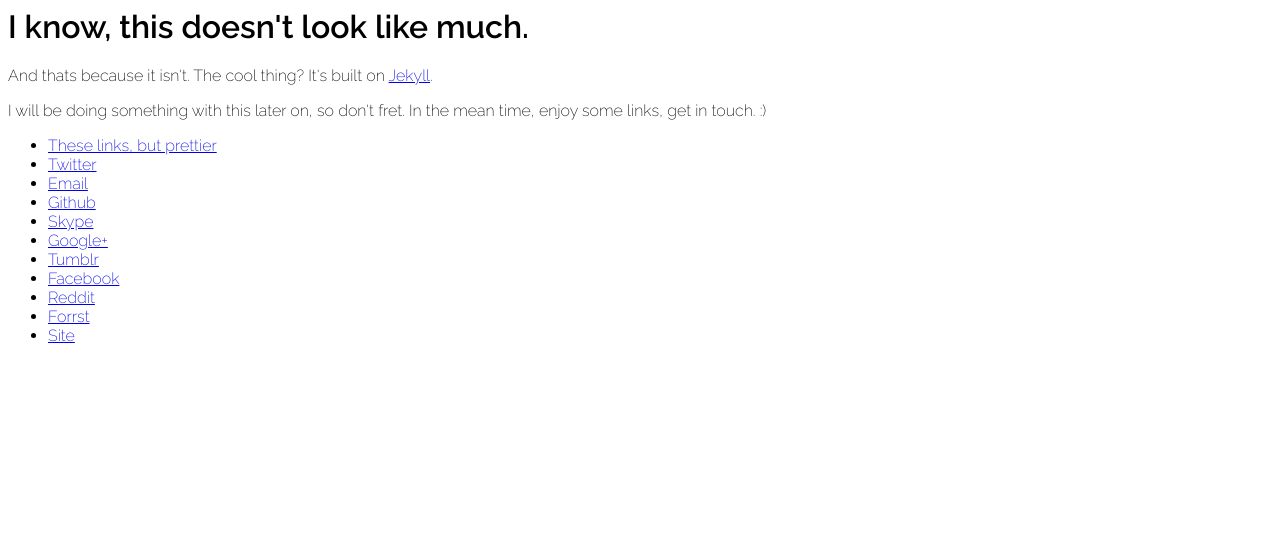
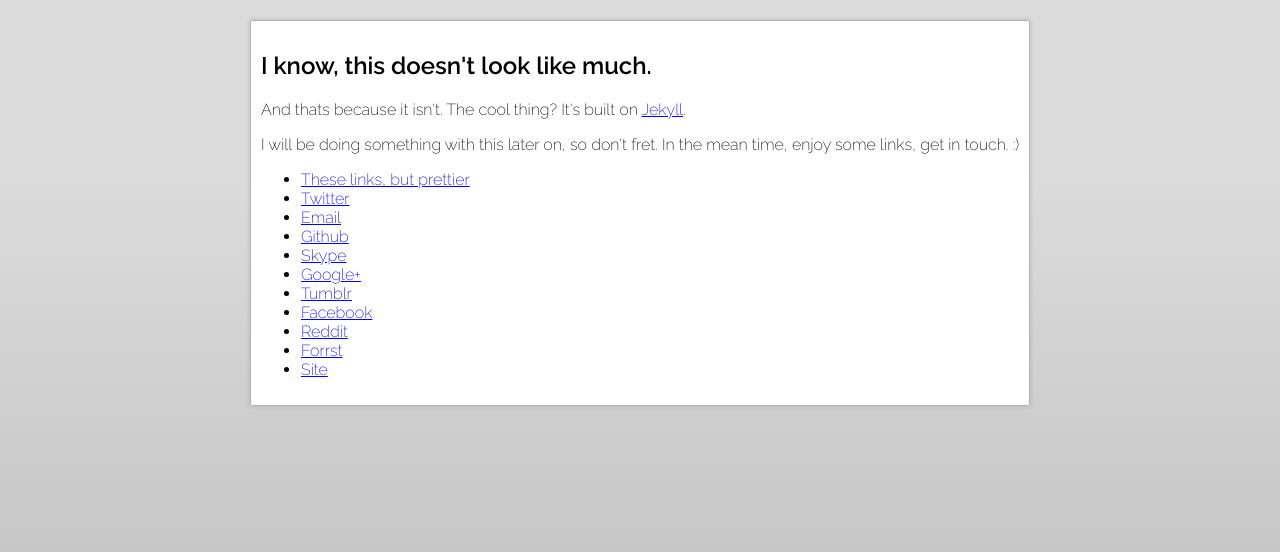
Before and after one commit to JoeKendall/joekendall.co.uk, a Jekyll site: the page built from index.html, in a window 1280 px wide. Shown: the top 552 px of the page. Built offline with Jekyll 4.4.1, drawn with Linux system fonts in a browser that asks for light colours.

Commit message:
proper styling

```diff
--- a/_layouts/default.html
+++ b/_layouts/default.html
@@ -1,14 +1,12 @@
 <html>
 	<head>
 		<title>Joe Kendall</title>
+      	<link rel="stylesheet" href="/css/style.css" />
 		<link href='http://fonts.googleapis.com/css?family=Raleway:200,600' rel='stylesheet' type='text/css'>
-		<style type="text/css">
-			body {font-family: 'Raleway', Helvetica, Arial, sans-serif; font-weight: 200;}
-			h1 {font-family: 'Raleway', Helvetica, Arial, sans-serif; font-weight: 600;}
-
-		</style>
 	</head>
 	<body>
+		<section class="animated wobble">
 		 {{ content }}
+		</section>
 	</body>
 </html>
--- /dev/null
+++ b/css/style.css
@@ -0,0 +1,114 @@
+body {
+    font-family: 'Raleway', Helvetica, Arial, sans-serif; font-weight: 200;
+    background-image: linear-gradient(bottom, rgb(189,189,189) 18%, rgb(219,219,219) 80%);
+    background-image: -o-linear-gradient(bottom, rgb(189,189,189) 18%, rgb(219,219,219) 80%);
+    background-image: -moz-linear-gradient(bottom, rgb(189,189,189) 18%, rgb(219,219,219) 80%);
+    background-image: -webkit-linear-gradient(bottom, rgb(189,189,189) 18%, rgb(219,219,219) 80%);
+    background-image: -ms-linear-gradient(bottom, rgb(189,189,189) 18%, rgb(219,219,219) 80%);
+
+    background-image: -webkit-gradient(
+      linear,
+      left bottom,
+      left top,
+      color-stop(0.18, rgb(189,189,189)),
+      color-stop(0.8, rgb(219,219,219))
+    );
+}
+h1 {font-family: 'Raleway', Helvetica, Arial, sans-serif; font-weight: 600;}
+
+section {
+  width: 60%;
+  margin: 20px auto;
+  background: white;
+  border: 1px solid #b3b3b3;
+  padding: 10px;
+  -webkit-border-radius: 2px;
+  -moz-border-radius: 2px;
+  border-radius: 2px;
+  -webkit-box-shadow: 0px 0px 5px rgba(50, 50, 50, 0.19);
+  -moz-box-shadow:    0px 0px 5px rgba(50, 50, 50, 0.19);
+  box-shadow:         0px 0px 5px rgba(50, 50, 50, 0.19);
+}
+
+/*
+Animate.css - http://daneden.me/animate
+LICENSED UNDER THE  MIT LICENSE (MIT)
+
+Copyright (c) 2012 Dan Eden
+
+Permission is hereby granted, free of charge, to any person obtaining a copy of this software and associated documentation files (the "Software"), to deal in the Software without restriction, including without limitation the rights to use, copy, modify, merge, publish, distribute, sublicense, and/or sell copies of the Software, and to permit persons to whom the Software is furnished to do so, subject to the following conditions:
+
+The above copyright notice and this permission notice shall be included in all copies or substantial portions of the Software.
+
+THE SOFTWARE IS PROVIDED "AS IS", WITHOUT WARRANTY OF ANY KIND, EXPRESS OR IMPLIED, INCLUDING BUT NOT LIMITED TO THE WARRANTIES OF MERCHANTABILITY, FITNESS FOR A PARTICULAR PURPOSE AND NONINFRINGEMENT. IN NO EVENT SHALL THE AUTHORS OR COPYRIGHT HOLDERS BE LIABLE FOR ANY CLAIM, DAMAGES OR OTHER LIABILITY, WHETHER IN AN ACTION OF CONTRACT, TORT OR OTHERWISE, ARISING FROM, OUT OF OR IN CONNECTION WITH THE SOFTWARE OR THE USE OR OTHER DEALINGS IN THE SOFTWARE.
+*/
+
+.animated {
+  -webkit-animation-fill-mode: both;
+  -moz-animation-fill-mode: both;
+  -ms-animation-fill-mode: both;
+  -o-animation-fill-mode: both;
+  animation-fill-mode: both;
+  -webkit-animation-duration: 1s;
+  -moz-animation-duration: 1s;
+  -ms-animation-duration: 1s;
+  -o-animation-duration: 1s;
+  animation-duration: 1s;
+}
+
+.animated.hinge {
+  -webkit-animation-duration: 2s;
+  -moz-animation-duration: 2s;
+  -ms-animation-duration: 2s;
+  -o-animation-duration: 2s;
+  animation-duration: 2s;
+}
+
+/* originally authored by Nick Pettit - https://github.com/nickpettit/glide */
+
+@-webkit-keyframes wobble {
+  0% { -webkit-transform: translateX(0%); }
+  15% { -webkit-transform: translateX(-25%) rotate(-5deg); }
+  30% { -webkit-transform: translateX(20%) rotate(3deg); }
+  45% { -webkit-transform: translateX(-15%) rotate(-3deg); }
+  60% { -webkit-transform: translateX(10%) rotate(2deg); }
+  75% { -webkit-transform: translateX(-5%) rotate(-1deg); }
+  100% { -webkit-transform: translateX(0%); }
+}
+
+@-moz-keyframes wobble {
+  0% { -moz-transform: translateX(0%); }
+  15% { -moz-transform: translateX(-25%) rotate(-5deg); }
+  30% { -moz-transform: translateX(20%) rotate(3deg); }
+  45% { -moz-transform: translateX(-15%) rotate(-3deg); }
+  60% { -moz-transform: translateX(10%) rotate(2deg); }
+  75% { -moz-transform: translateX(-5%) rotate(-1deg); }
+  100% { -moz-transform: translateX(0%); }
+}
+
+@-o-keyframes wobble {
+  0% { -o-transform: translateX(0%); }
+  15% { -o-transform: translateX(-25%) rotate(-5deg); }
+  30% { -o-transform: translateX(20%) rotate(3deg); }
+  45% { -o-transform: translateX(-15%) rotate(-3deg); }
+  60% { -o-transform: translateX(10%) rotate(2deg); }
+  75% { -o-transform: translateX(-5%) rotate(-1deg); }
+  100% { -o-transform: translateX(0%); }
+}
+
+@keyframes wobble {
+  0% { transform: translateX(0%); }
+  15% { transform: translateX(-25%) rotate(-5deg); }
+  30% { transform: translateX(20%) rotate(3deg); }
+  45% { transform: translateX(-15%) rotate(-3deg); }
+  60% { transform: translateX(10%) rotate(2deg); }
+  75% { transform: translateX(-5%) rotate(-1deg); }
+  100% { transform: translateX(0%); }
+}
+
+.wobble {
+  -webkit-animation-name: wobble;
+  -moz-animation-name: wobble;
+  -o-animation-name: wobble;
+  animation-name: wobble;
+}
```
Also changed, not shown: 1 other file.
